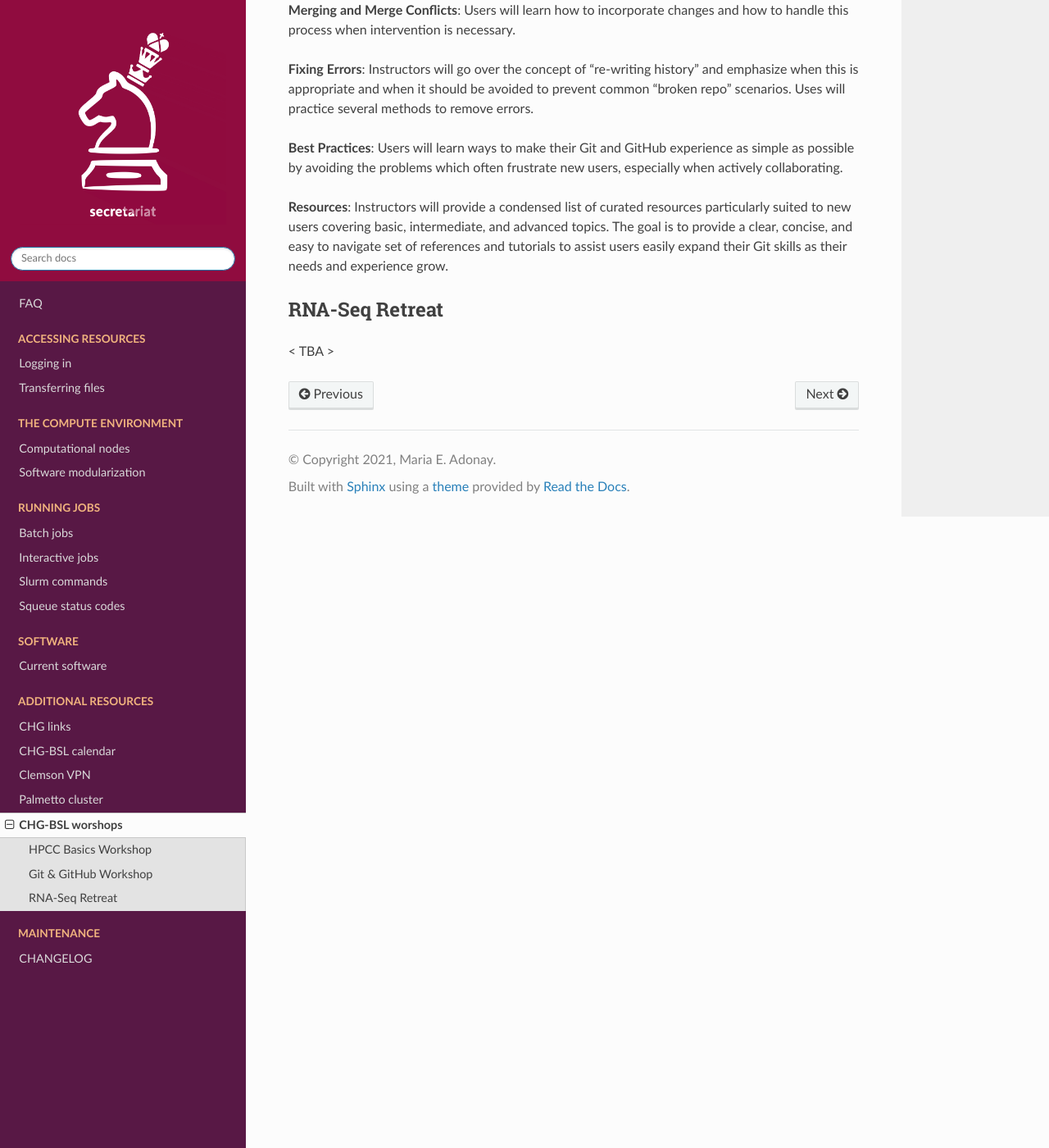
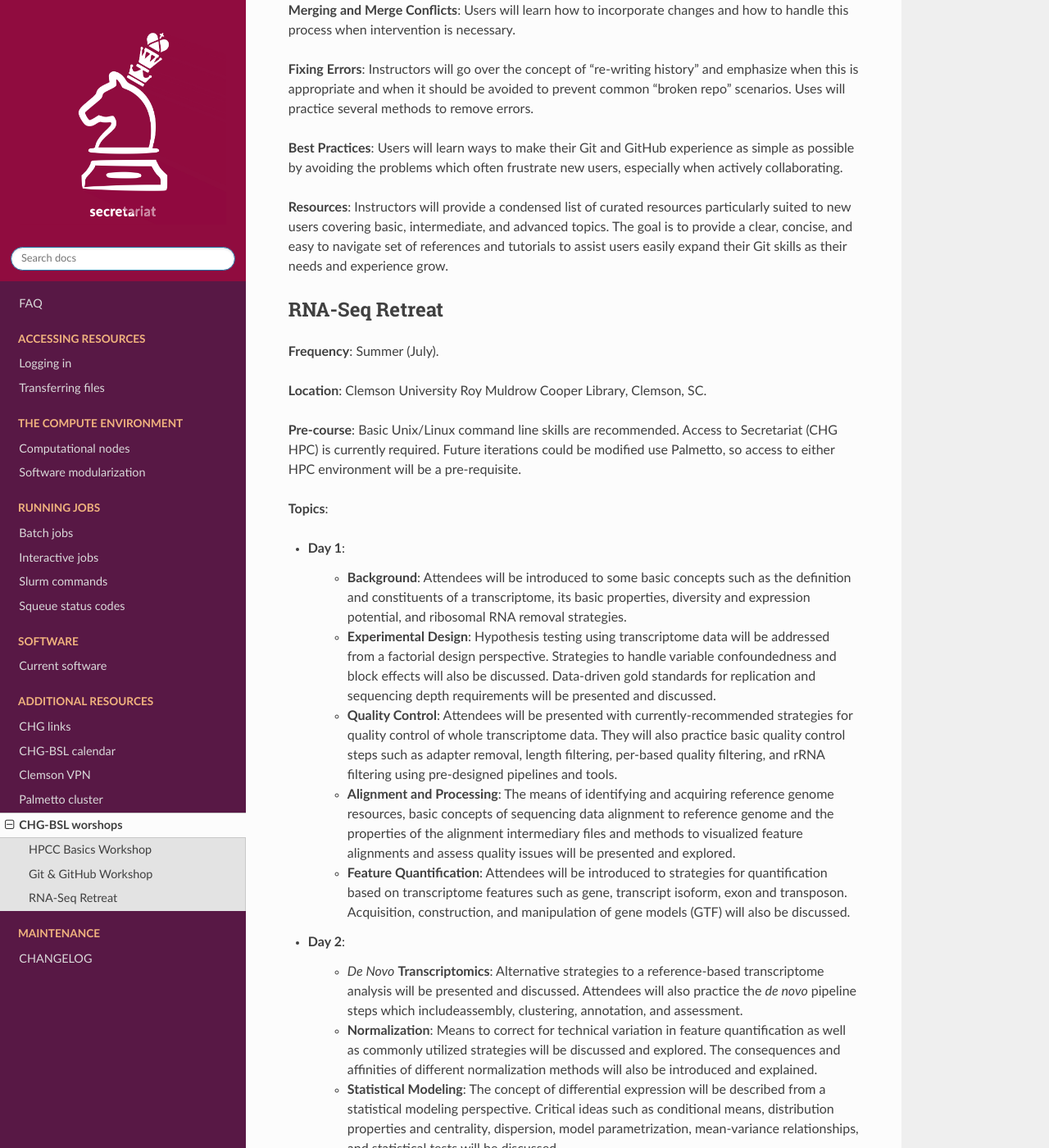
Before and after one commit to amalgamaria/secretariat, a Sphinx documentation site: the page built from docs/additional-resources/workshops.rst, in a window 1280 px wide and 1400 px high, scrolled down 2143 px. Shown: the whole window at 82% size. Built offline with Sphinx 7.4.7 and the Read the Docs theme 2.0.0, drawn with Linux system fonts in a browser that asks for light colours; pages that are not in the unit, such as notebooks, are missing from menus; some of the changed text lies outside the part shown.

Commit message:
Add RNA-Seq Retreat content

```diff
--- a/docs/additional-resources/workshops.rst
+++ b/docs/additional-resources/workshops.rst
@@ -54,6 +54,38 @@ The Git & GitHub Workshop is divided into 2 parts, so participants must attend a
 RNA-Seq Retreat
 ---------------
 
-< TBA >
+**Frequency**: Summer (July).
+
+**Location**: Clemson University Roy Muldrow Cooper Library, Clemson, SC.
+
+**Pre-course**: Basic Unix/Linux command line skills are recommended. Access to Secretariat (CHG HPC) is currently required. Future iterations could be modified use Palmetto, so access to either HPC environment will be a pre-requisite.
+
+**Topics**:
+
+- **Day 1**:
+
+   - **Background**: Attendees will be introduced to some basic concepts such as the definition and constituents of a transcriptome, its basic properties, diversity and expression potential, and ribosomal RNA removal strategies.
+
+   - **Experimental Design**: Hypothesis testing using transcriptome data will be addressed from a factorial design perspective. Strategies to handle variable confoundedness and block effects will also be discussed. Data-driven gold standards for replication and sequencing depth requirements will be presented and discussed.
+
+   - **Quality Control**: Attendees will be presented with currently-recommended strategies for quality control of whole transcriptome data. They will also practice basic quality control steps such as adapter removal, length filtering, per-based quality filtering, and rRNA filtering using pre-designed pipelines and tools.
+
+   - **Alignment and Processing**: The means of identifying and acquiring reference genome resources, basic concepts of sequencing data alignment to reference genome and the properties of the alignment intermediary files and methods to visualized feature alignments and assess quality issues will be presented and explored.
+
+   - **Feature Quantification**: Attendees will be introduced to strategies for quantification based on transcriptome features such as gene, transcript isoform, exon and transposon. Acquisition, construction, and manipulation of gene models (GTF) will also be discussed.
+
+- **Day 2**:
+
+   - *De Novo* **Transcriptomics**: Alternative strategies to a reference-based transcriptome analysis will be presented and discussed. Attendees will also practice the *de novo* pipeline steps which includeassembly, clustering, annotation, and assessment.
+
+   - **Normalization**: Means to correct for technical variation in feature quantification as well as commonly utilized strategies will be discussed and explored. The consequences and affinities of different normalization methods will also be introduced and explained.
+
+   - **Statistical Modeling**: The concept of differential expression will be described from a statistical modeling perspective. Critical ideas such as conditional means, distribution properties and centrality, dispersion, model parametrization, mean-variance relationships, and statistical tests will be discussed.
+
+- **Day 3**:
+
+   - **Gene Set Analyses**: Methods to infer functional significance and consequences from a set of genes will be covered in detail. Popular techniques such as over-representation analysis, gene set enrichment and pathway analyses will be discussed. The differences between these methods will also be explained. Attendees will be provided with the necessary tools and datasets to perform their own analyses in the HPC environment.
+
+   - **Network Analyses**: Attendees will participate in the critical discussion of the different methods commonly used to represent the relationship between genes based on expression and known interactions. The performance of popular methods such as Weighted Gene Co-expression Network Analysis and Inference-based Interaction Network Analyses will be assessed by the attendees using the test dataset. Network visualization and sub-clustering will also be discussed and demonstrated.
 
 .. _those mentioned in this tutorial: https://www.chm.bris.ac.uk/unix/unix1.html
```
